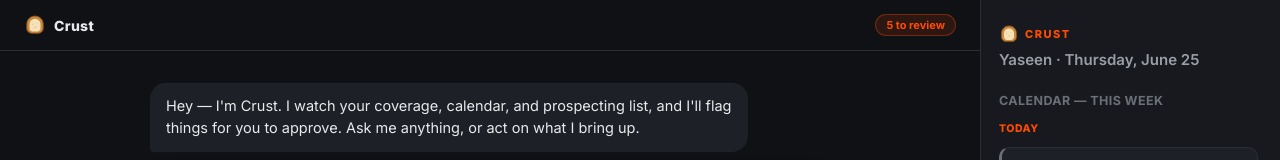
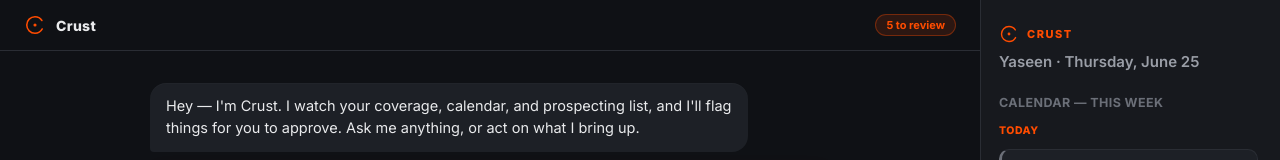
Before and after one commit to seeno-2000/Churn-Analysis-Toast, a React (Vite) app in the folder field-game-plan/: page / in a window 1280 px wide. Shown: the top 160 px of the page. Built offline with nearby package versions, Linux system fonts and the light colour scheme.

Commit message:
Redesign Crust logo as a minimalist geometric ring mark

```diff
--- a/field-game-plan/src/App.css
+++ b/field-game-plan/src/App.css
@@ -73,9 +73,10 @@
   flex-shrink: 0;
   display: flex;
   align-items: center;
-  gap: 8px;
+  gap: 10px;
   padding: 14px 24px;
   border-bottom: 1px solid var(--border);
+  color: var(--toast);
 }
 
 .crust-header-title {
@@ -425,8 +426,9 @@
 .logo-mark-row {
   display: flex;
   align-items: center;
-  gap: 6px;
-  margin-bottom: 6px;
+  gap: 8px;
+  margin-bottom: 8px;
+  color: var(--toast);
 }
 
 .logo-mark {
--- a/field-game-plan/src/CrustLogo.jsx
+++ b/field-game-plan/src/CrustLogo.jsx
@@ -1,21 +1,20 @@
+// Minimal geometric mark: a single precise ring with a deliberate gap and an
+// inset dot, read as a "C" without resorting to literal pizza iconography.
+// Uses currentColor so it inherits the toast-orange accent from its container.
 export default function CrustLogo({ size = 28 }) {
   return (
     <svg width={size} height={size} viewBox="0 0 32 32" fill="none" xmlns="http://www.w3.org/2000/svg">
-      <path
-        d="M16 3C9 3 4 8.2 4 15.2v5.6C4 25 7.2 28 11.4 28h9.2c4.2 0 7.4-3 7.4-7.2v-5.6C28 8.2 23 3 16 3Z"
-        fill="#c9893f"
-        stroke="#8a4f1f"
-        strokeWidth="1.3"
+      <circle
+        cx="16"
+        cy="16"
+        r="12"
+        stroke="currentColor"
+        strokeWidth="2.25"
+        strokeLinecap="round"
+        strokeDasharray="62 75.4"
+        strokeDashoffset="-6"
       />
-      <path
-        d="M16 7.2c-5 0-8 3.5-8 8.3v4.9c0 2.9 2.1 5 5 5h6c2.9 0 5-2.1 5-5v-4.9c0-4.8-3-8.3-8-8.3Z"
-        fill="#f6e2b8"
-      />
-      <circle cx="12.5" cy="15" r="1.1" fill="#e3c890" />
-      <circle cx="19.2" cy="13.6" r="0.9" fill="#e3c890" />
-      <circle cx="16.5" cy="19.2" r="1.3" fill="#e3c890" />
-      <circle cx="13.2" cy="20.8" r="0.7" fill="#e3c890" />
-      <circle cx="18.8" cy="18.2" r="0.7" fill="#e3c890" />
+      <circle cx="16" cy="16" r="2.25" fill="currentColor" />
     </svg>
   );
 }
```
